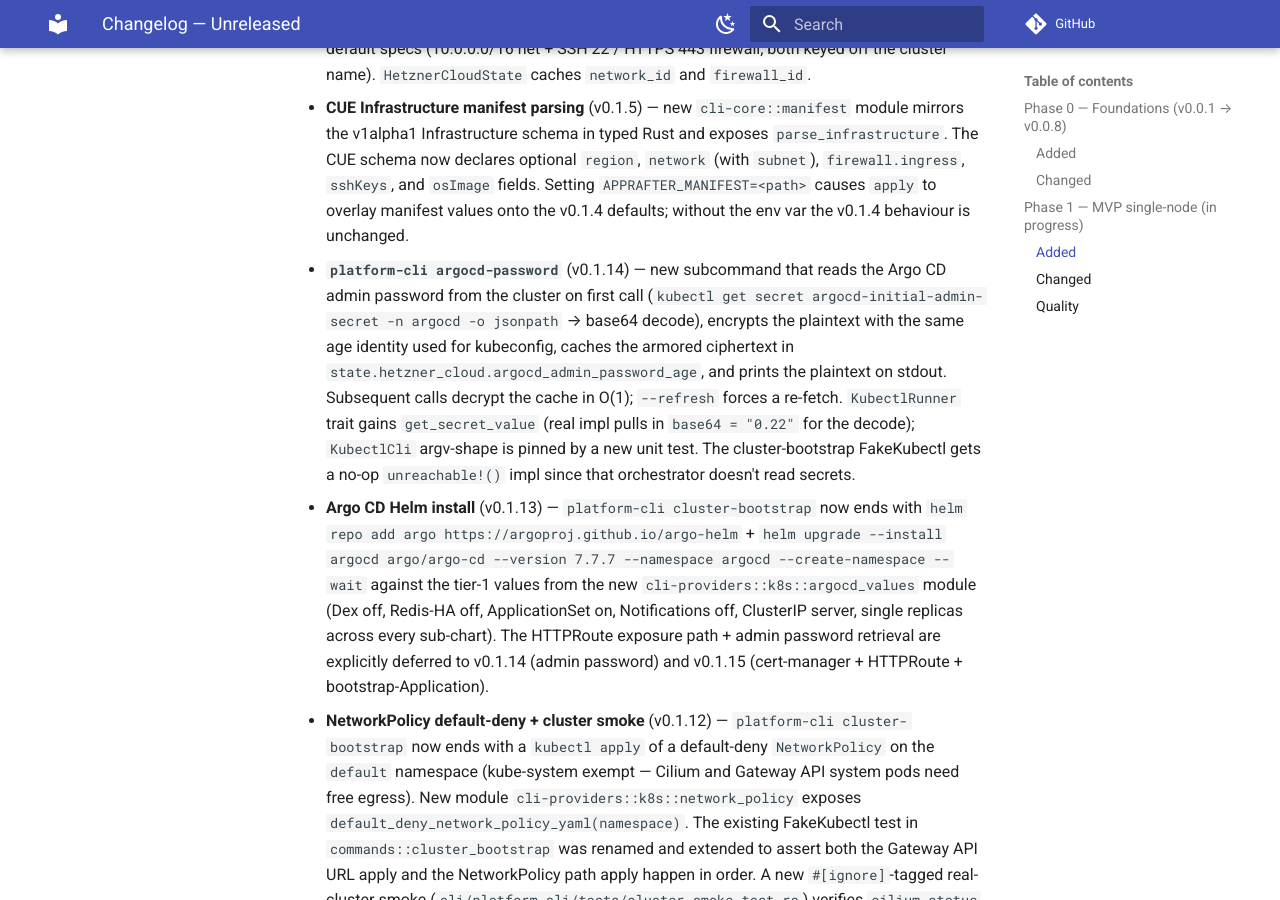
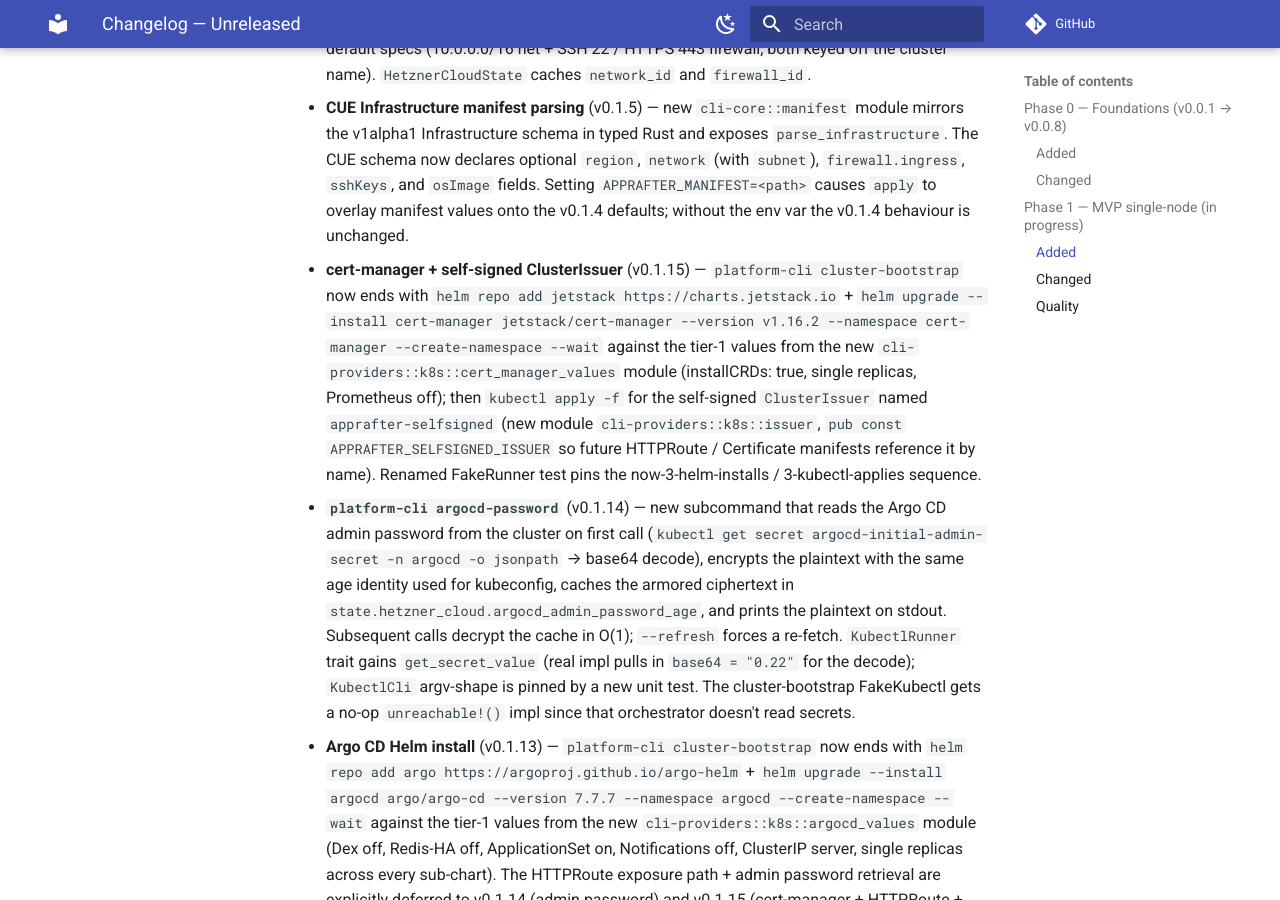
Before and after one commit to AppRafter/apprafter, an MkDocs documentation site: the page built from docs/changelog/UNRELEASED.md, in a window 1280 px wide and 900 px high, scrolled down 2335 px. Built offline with MkDocs 1.6.1 and Material for MkDocs 9.7.7, drawn with Linux system fonts in a browser that asks for light colours; comment, search, counter and statistics services are not loaded.

Commit message:
docs: close 1.5c (cert-manager + ClusterIssuer) for v0.1.15
- cli/README.md: "Bootstrapping the cluster" section now lists
  steps 6 (cert-manager helm install) and 7 (self-signed
  ClusterIssuer apply).
- plan.md: sub-phase 1.5 v0.1.15 поставка ticked off; v0.1.16 +
  v0.1.17 поставки re-scoped (Gateway + HTTPRoute,
  bootstrap-Application + smoke); size annotation reflects 5
  cycles.
- docs/changelog/UNRELEASED.md: v0.1.15 entry under Phase 1 /
  Added.

Co-Authored-By: Claude Opus 4.7 (1M context) <noreply@anthropic.com>

```diff
--- a/docs/changelog/UNRELEASED.md
+++ b/docs/changelog/UNRELEASED.md
@@ -113,6 +113,19 @@ the `0.0.x` series; semver starts at 1.0.
   Setting `APPRAFTER_MANIFEST=<path>` causes `apply` to overlay
   manifest values onto the v0.1.4 defaults; without the env var
   the v0.1.4 behaviour is unchanged.
+- **cert-manager + self-signed ClusterIssuer** (v0.1.15) —
+  `platform-cli cluster-bootstrap` now ends with `helm repo add
+  jetstack https://charts.jetstack.io` + `helm upgrade --install
+  cert-manager jetstack/cert-manager --version v1.16.2 --namespace
+  cert-manager --create-namespace --wait` against the tier-1
+  values from the new `cli-providers::k8s::cert_manager_values`
+  module (installCRDs: true, single replicas, Prometheus off);
+  then `kubectl apply -f` for the self-signed `ClusterIssuer`
+  named `apprafter-selfsigned` (new module
+  `cli-providers::k8s::issuer`, `pub const`
+  `APPRAFTER_SELFSIGNED_ISSUER` so future HTTPRoute / Certificate
+  manifests reference it by name). Renamed FakeRunner test pins
+  the now-3-helm-installs / 3-kubectl-applies sequence.
 - **`platform-cli argocd-password`** (v0.1.14) — new subcommand
   that reads the Argo CD admin password from the cluster on first
   call (`kubectl get secret argocd-initial-admin-secret -n argocd
```
Also changed, not shown: cli/README.md (+11 -3 lines), plan.md (+18 -5 lines).
